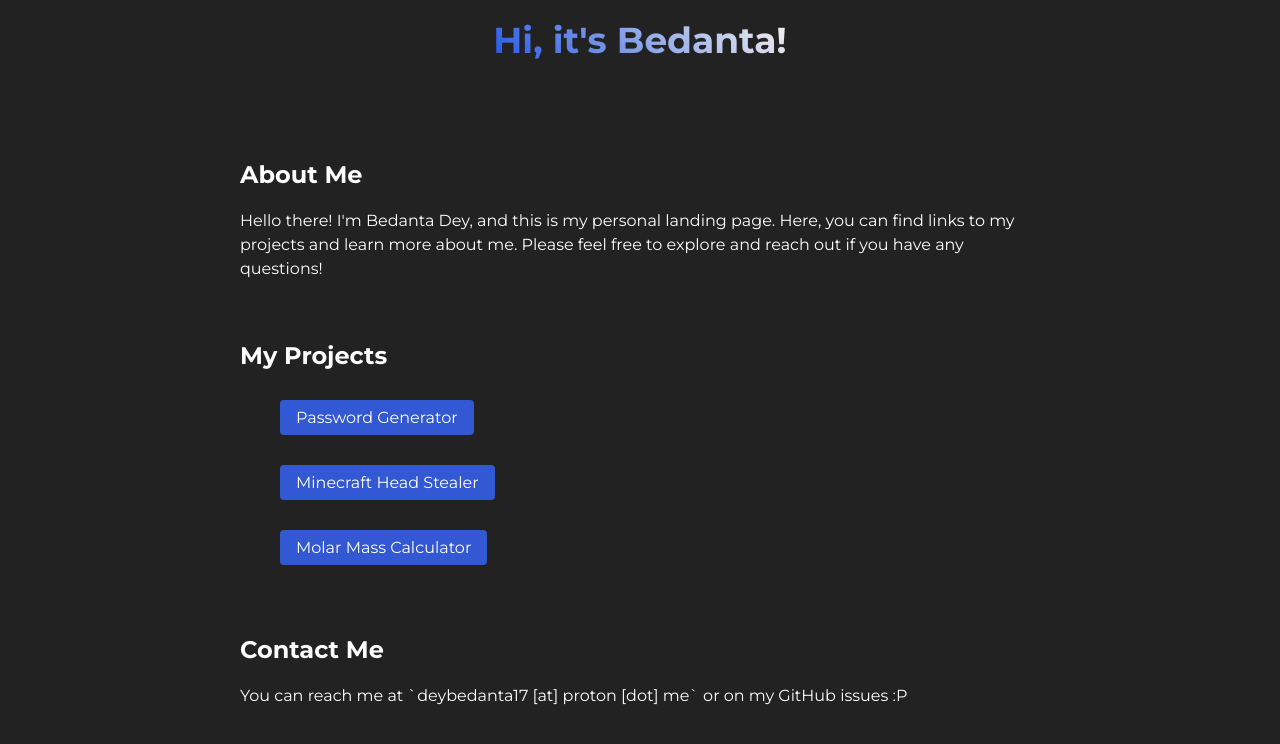
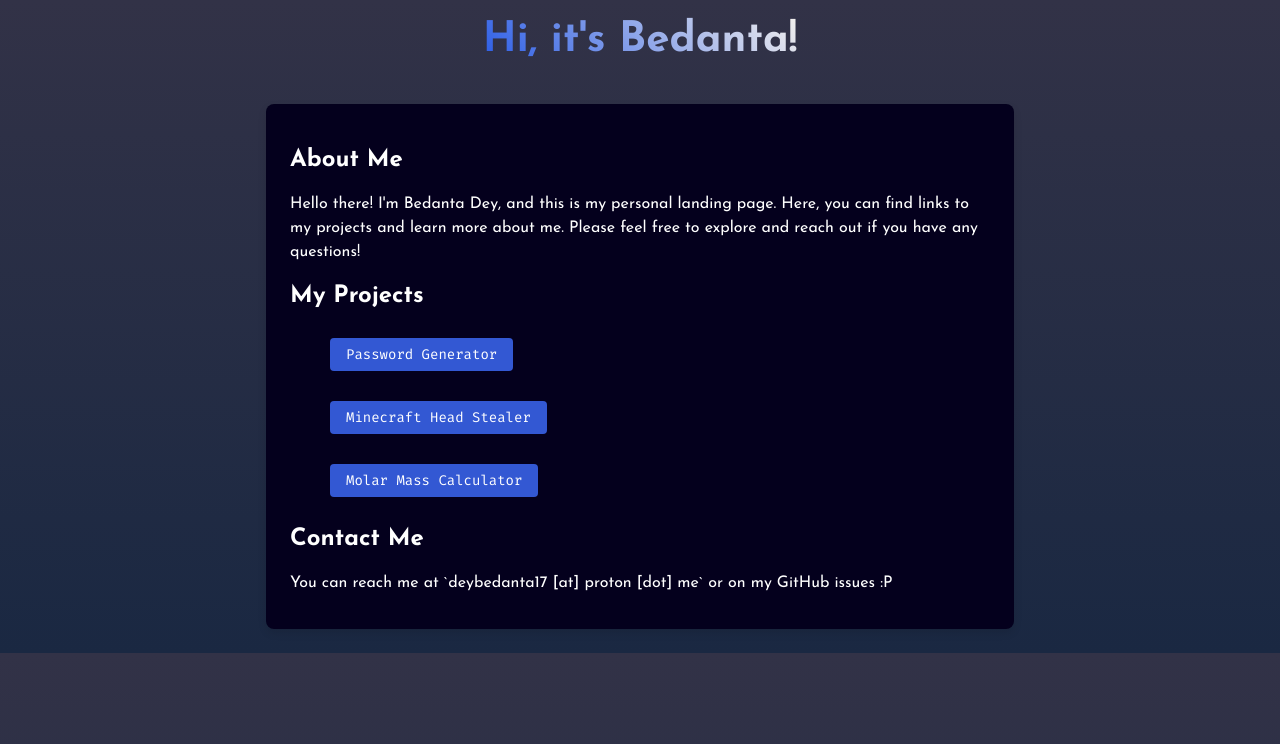
Before and after one commit to BedantaD/bedantad.github.io, a plain HTML site: page index.html in a window 1280 px wide. Drawn offline with Linux system fonts and the light colour scheme.

Commit message:
added new fonts and modernised

```diff
--- a/index.html
+++ b/index.html
@@ -4,7 +4,7 @@
   <title>Bedanta Dey's Portfolio</title>
   <link rel="icon" type="image/x-icon" href="https://upload.wikimedia.org/wikipedia/commons/thumb/a/a2/Katakana_letter_Tu.svg/1200px-Katakana_letter_Tu.svg.png">
   <meta name="viewport" content="width=device-width, initial-scale=1">
-  <link href="https://fonts.googleapis.com/css2?family=Montserrat:wght@400;700&display=swap" rel="stylesheet">
+  <link href="https://fonts.googleapis.com/css2?family=Josefin+Sans:wght@400;700&family=Fira+Mono&display=swap" rel="stylesheet">
   <link rel="stylesheet" href="style.css">
 </head>
 <body>
--- a/mcheads/style.css
+++ b/mcheads/style.css
@@ -1,7 +1,7 @@
 body {
     background-color: #272727;
     color: #f0f0f0;
-    font-family: 'Segoe UI', Tahoma, Geneva, Verdana, sans-serif;
+    font-family: 'Press Start 2P', cursive;
   }
 
   h1 {
@@ -16,12 +16,14 @@ body {
     font-size: 20px;
   }
 
+
   #mc-username {
     display: block;
     margin: 0 auto;
+    font-family:'VT323', monospace;
     width: 200px;
     height: 30px;
-    font-size: 16px;
+    font-size: 22px;
     padding: 5px;
     margin-bottom: 10px;
     text-align: center;
@@ -31,11 +33,12 @@ body {
   button {
     display: block;
     margin: 0 auto;
+    font-family:'VT323', monospace;
     background-color: #00b8d4;
     color: #f0f0f0;
     border: none;
     border-radius: 5px;
-    font-size: 18px;
+    font-size: 20px;
     padding: 8px 16px;
     cursor: pointer;
     margin-bottom: 10px;
@@ -66,7 +69,7 @@ body {
     border-radius: 5px;
     border: none;
     color: #f0f0f0;
-    font-size: 18px;
+    font-size: 20px;
     cursor: pointer;
   }
 
@@ -81,6 +84,6 @@ body {
     bottom: 0;
     right: 0;
     margin: 10px;
-    font-size: 14px;
+    font-size: 10px;
     color: #ccc;
   }
--- a/style.css
+++ b/style.css
@@ -1,9 +1,9 @@
 body {
-    font-family: 'Montserrat', sans-serif;
+    font-family: 'Josefin Sans', sans-serif;
     margin: 0;
     padding: 0;
     box-sizing: border-box;
-    background-color: #222;
+    background: linear-gradient(to bottom, #323247, #1a2842);
     color: #fff;
   }
 
@@ -14,26 +14,36 @@ body {
     justify-content: center;
     align-items: center;
     height: 80px;
+    position: relative;
 
   }
 
   h1 {
-    font-size: 36px;
+    font-size: 42px;
     margin: 0;
+    line-height: 1.5;
     background: linear-gradient(45deg, #2357e6, #f7f3ed);
+    /* -webkit-text-stroke: 2px rgb(10, 6, 46); */
     background-clip: text;
     -webkit-background-clip: text;
     -webkit-text-fill-color: transparent;
   }
 
+  h2 {
+    font-size: 24px;
+  }
+
   .container {
-    max-width: 800px;
-    margin: 0 auto;
-    padding: 20px;
+    background-color: #04001d;
+    border-radius: 8px;
+    box-shadow: 0 4px 8px rgba(0, 0, 0, 0.1);
+    padding: 24px;
+    margin: 24px auto;
+    max-width: 700px;
   }
 
   .section {
-    margin-top: 60px;
+    margin-top: 17px;
   }
 
   .section h2 {
@@ -47,6 +57,11 @@ body {
     line-height: 1.5;
   }
 
+  .projects {
+    font-family: 'Fira Mono', monospace;
+    font-size:14px;
+  }
+
   .projects li {
     list-style: none;
     margin-bottom: 10px;
@@ -54,11 +69,16 @@ body {
 
   .projects a {
     color: #0099cc;
-    text-decoration: none;
+    display: inline-block;
+    padding: 8px 16px;
+    background-color: #f7f7f7;
+    border-radius: 4px;
+    transition: all 0.3s ease-in-out;
   }
 
   .projects a:hover {
     color: rgb(255, 255, 255);
+    background-color: #e5e5e5;
   }
 
 
```
Also changed, not shown: mcheads/index.html (+1 -0 lines).
